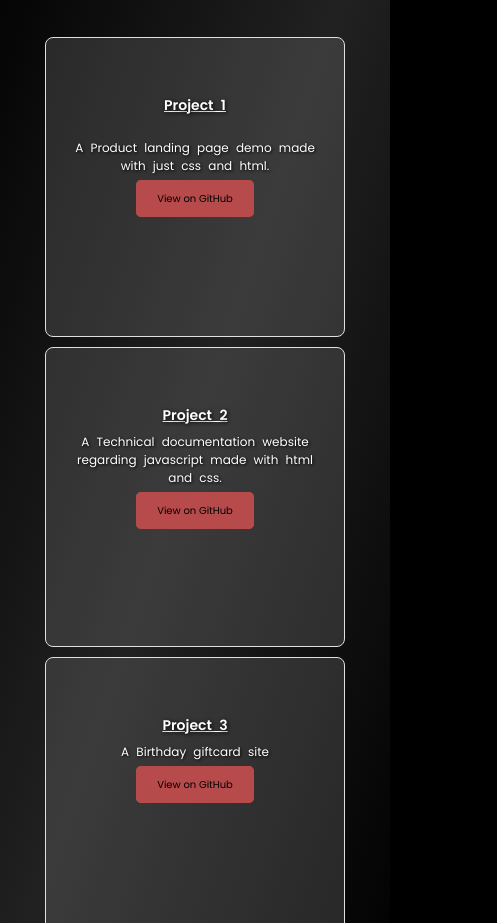
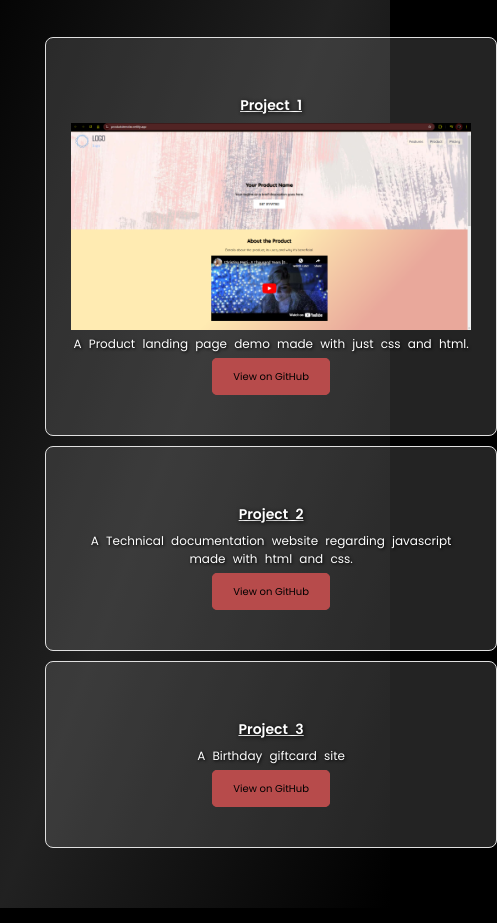
Before and after one commit to farhan-t-dev/My-Portfolio, a plain HTML site: page index.html in a window 390 px wide. Shown: the part 1311-2234 px from the top of the page, 497 px wide, since content can reach past the window. Drawn offline with Linux system fonts and the light colour scheme.

Commit message:
Commit changes

```diff
--- a/index.html
+++ b/index.html
@@ -55,7 +55,7 @@
       <div class="project-all">
         <div class="project-tile">
           <h3>Project 1</h3>
-          <img src="img.jpg" alt="" />
+          <img src="Screenshot 2024-11-21 192701.png" alt="" class="project-img"/>
           <p>A Product landing page demo made with just css and html.</p>
           <br />
           <a
--- a/styles.css
+++ b/styles.css
@@ -309,13 +309,18 @@ span {
   margin: auto;
 }
 
+.project-img{
+  width: 100%;
+  height: auto;
+}
+
 .project-tile {
   background-color: rgba(128, 128, 128, 0.274);
   width: auto;
   border: 1px solid #e0e0e0;
   border-radius: 8px;
   padding: 50px 25px;
-  height: 300px;
+  height: auto;
   text-align: center;
   transition: transform 0.3s, box-shadow 0.3s;
 }
@@ -366,6 +371,7 @@ span {
 
   .project-tile {
     text-align: center;
+    height: auto;
   }
 
   .project-tile h3 {
@@ -376,6 +382,9 @@ span {
     font-size: 1.2rem;
   }
 
+  .project-img {
+    width: 400px;
+  }
 }
 
 #contact {
```
Also changed, not shown: Screenshot 2024-11-21 192701.png (added).
